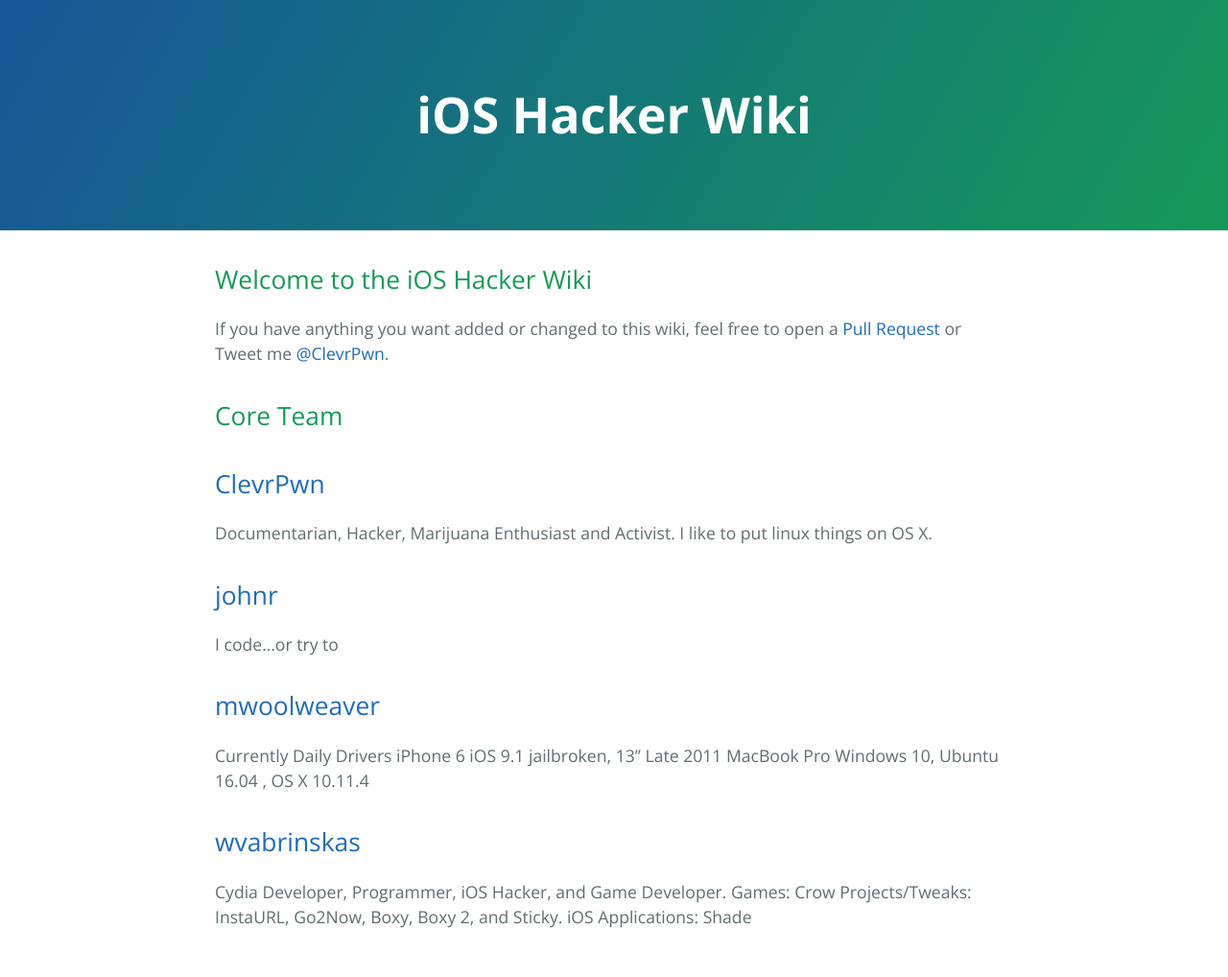
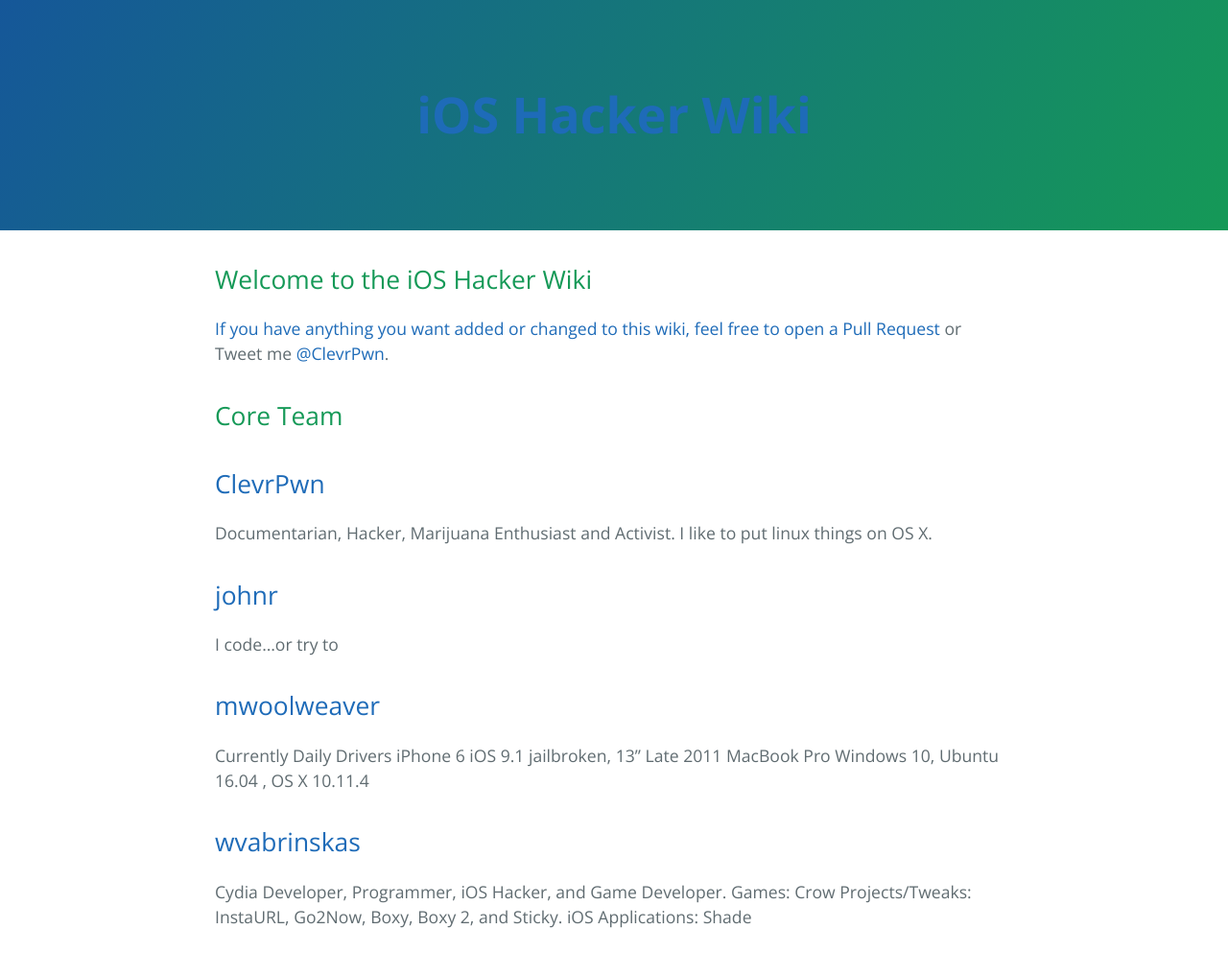
Before and after one commit to iOS-10-Stuffs/ios-10-stuffs.github.io, a Jekyll site: the page built from core-team.md, in a window 1280 px wide. Shown: the whole page at 96% size. Built offline with Jekyll 4.4.1, drawn with Linux system fonts in a browser that asks for light colours.

Commit message:
header=homebutton

```diff
--- a/_layouts/default.html
+++ b/_layouts/default.html
@@ -6,7 +6,7 @@
   <body>
 
     <section class="page-header">
-      <h1 class="project-name">iOS Hacker Wiki</h1>
+      <h1 class="project-name"><a href="https://ioshackerwiki.com">iOS Hacker Wiki<a></h1>
     </section>
 
       <section class="main-content">
```
Also changed, not shown: core-team.md (+1 -1 lines).
